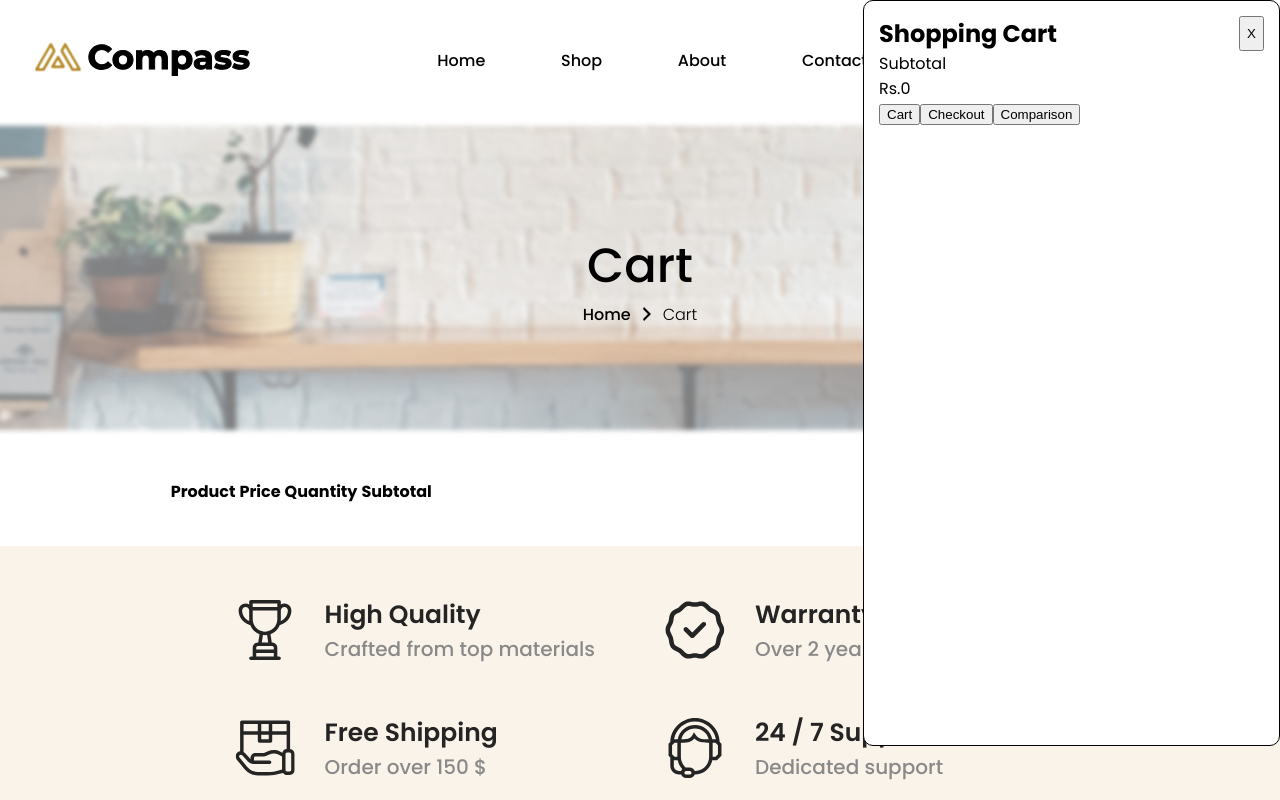
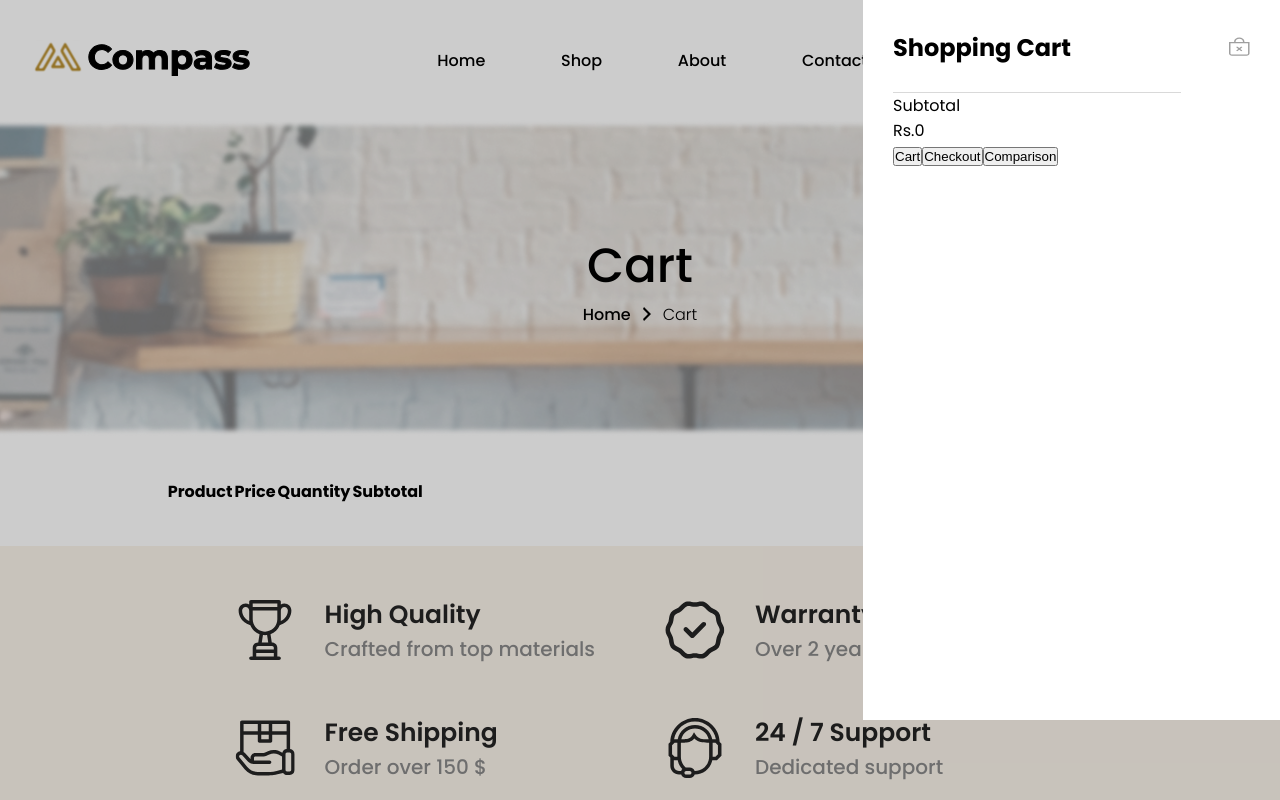
Before and after one commit to claraferraz/result-list-e-commerce, a React (Vite) app: page /cart in a window 1280 px wide. Both pictures are taken after a click on the link 1234 px from the left and 60 px from the top of the page. Shown: the top 800 px of the page. Built offline with nearby package versions, Linux system fonts and the light colour scheme.

Commit message:
Styles: ajuste de header, product e bg do segundo plano

```diff
--- a/src/components/CartPopup/CartPopup.tsx
+++ b/src/components/CartPopup/CartPopup.tsx
@@ -8,6 +8,7 @@ import {
   setOrderId,
 } from "../../features/cart/cartSlice";
 import { useAppDispatch, useAppSelector } from "../../store/store";
+import closeCart from "../../assets/closeCart.svg";
 
 export const CartPopup = () => {
   const api = import.meta.env.VITE_API_URL;
@@ -51,10 +52,14 @@ export const CartPopup = () => {
     }
   };
   return (
+    <div className={styles.background}>
+
     <div className={styles.wrapper}>
       <div className={styles.header}>
         <h2>Shopping Cart</h2>
-        <button onClick={() => dispatch(setCartPopup(false))}>X</button>
+        <button className={styles.closeBtn} onClick={() => dispatch(setCartPopup(false))}>
+          <img src={closeCart} alt="close cart" />
+        </button>
       </div>
       <div>
         {products.map((p) => {
@@ -63,14 +68,21 @@ export const CartPopup = () => {
               <div className={styles.image}>
                 <img src={p.image} alt="" />
               </div>
+
+              <div className={styles.productInfo}>
+                <p >{p.title}</p>
+
+                <div className={styles.productPriceWrapper}>
+                <p>
+                  {p.amount}
+                </p>
+                <p>x</p>
+                <p className={styles.price}>Rs.{p.price}</p>
+                </div>
+              </div>
+
               <div>
-                <p>{p.title}</p>
-                <p>
-                  {p.amount} x Rs.{p.price}
-                </p>
-              </div>
-              <div>
-                <button onClick={() => dispatch(removeProduct(p.detailsId))}>
+                <button className={styles.removeBtn} onClick={() => dispatch(removeProduct(p.detailsId))}>
                   x
                 </button>
               </div>
@@ -88,5 +100,6 @@ export const CartPopup = () => {
         <button>Comparison</button>
       </div>
     </div>
+        </div>
   );
 };
--- a/src/components/CartPopup/styles.module.css
+++ b/src/components/CartPopup/styles.module.css
@@ -1,32 +1,88 @@
+* {
+    padding: 0;
+    margin: 0;
+}
+.background {
+    position: fixed;
+    z-index: 998;
+    top: 0;
+    bottom: 0;
+    right: 0;
+    left: 0;
+    background-color: rgba(0, 0, 0, 0.20);
+}
 .wrapper {
     width: 417px;
-    height: 746px;
+    height: 90vh;
     background-color: white;
     position: absolute;
     top: 0;
     right: 0;
-    border: 1px solid black;
-    border-radius: 10px;
-    padding: 15px;
+    padding: 30px;
     z-index: 999;
 }
 
 .header {
     display: flex;
     justify-content: space-between;
+    align-items: baseline;
+}
+.header h2 {
+    padding: 0 110px 27px 0;
+    border-bottom: 1px solid #D9D9D9
+}
+.closeBtn {
+    background-color: transparent;
+    border: none;
+    cursor: pointer;
+}
+.closeBtn img {
+    width: 21px;
 }
 
+.product {
+    display: grid;
+    grid-template-columns: 2fr 3fr 0.2fr;
+    margin: 20px 0;
+}
 .image {
+    display: flex;
+    align-items: center;
     width: 105px;
     height: 105px;
+    border-radius: 15px;
+    overflow: hidden;
+    background-color: #F9F1E7;
 }
 
 .image img {
     width: 100%;
 }
-
-.product {
+.productInfo {
     display: flex;
-    gap: 10px;
-    margin: 15px 0
+    flex-direction: column;
+    justify-content: center;
+    gap: 11px;
 }
+.productPriceWrapper {
+    display: flex;
+    align-items: center;
+    gap: 15px;
+}
+.price {
+    font-size: 14px;
+    color: #B88E2F;
+    font-weight: 500;
+}
+.removeBtn {
+    width: 20px;
+    height: 20px;
+    border-radius: 50px;
+    background-color: #9F9F9F;
+    color: white;
+    border: none;
+    cursor: pointer;
+}
+.removeBtn:hover {
+    background-color: #B88E2F;
+}
```
Also changed, not shown: src/assets/closeCart.svg (added).
